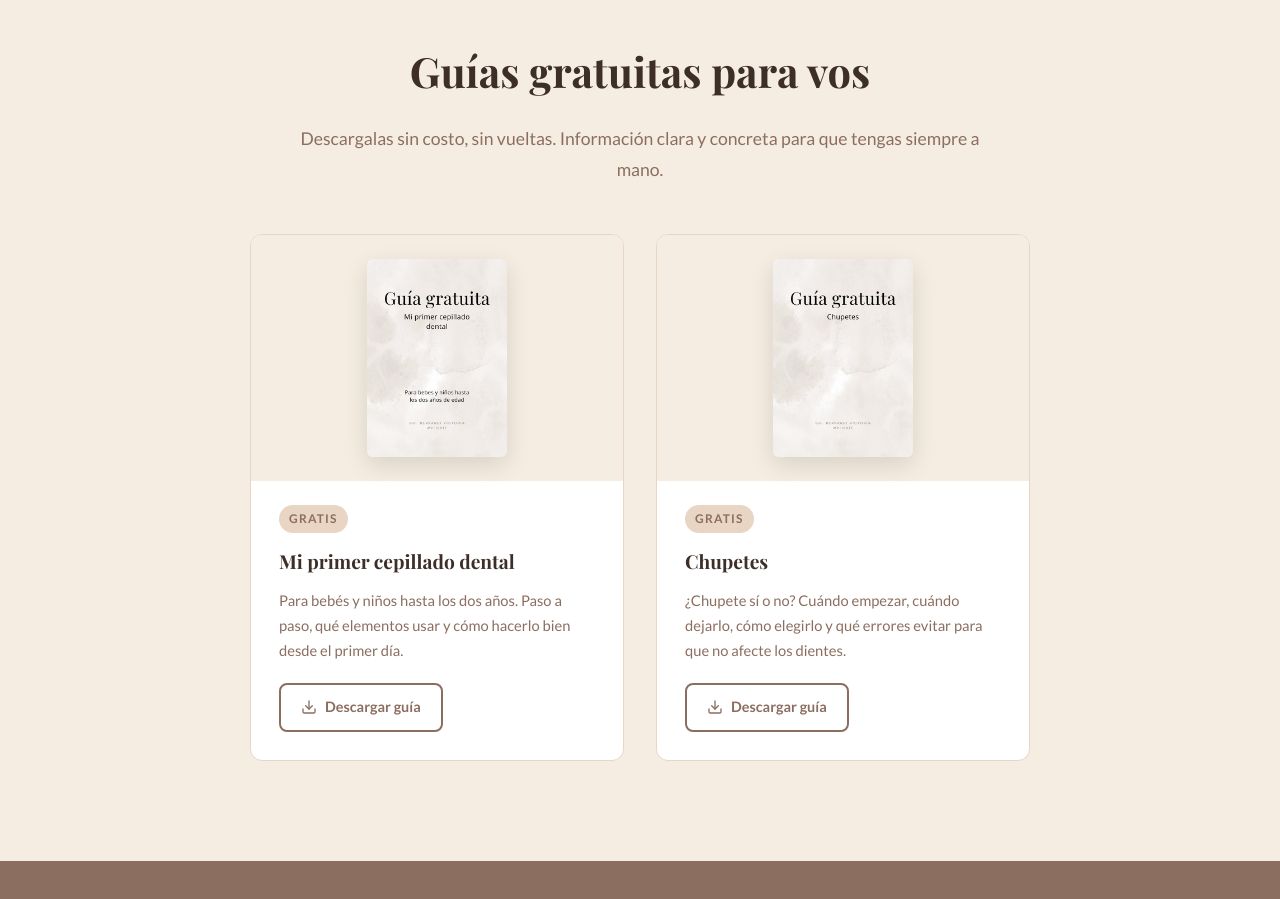
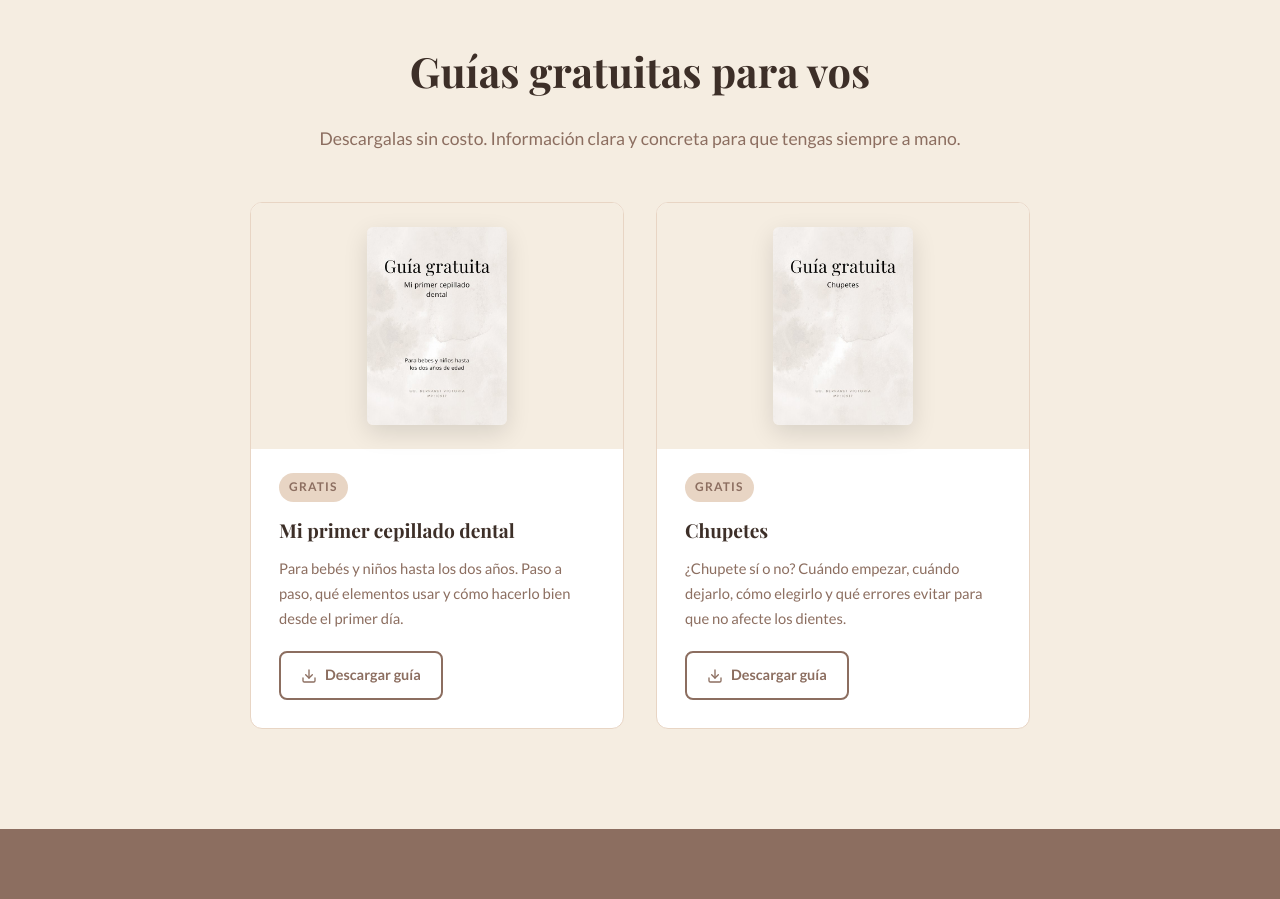
Before and after one commit to AdrianTorrez/victoriabernardi-od, a website: page index.html in a window 1280 px wide. Shown: the part 4820-5719 px from the top of the page. Drawn offline with nearby package versions, Linux system fonts and the light colour scheme; no server answers; a web font is replaced by a local one.

Commit message:
Ajustar texto sección guías gratuitas
Co-Authored-By: Claude Sonnet 4.6 <noreply@anthropic.com>

```diff
--- a/index.html
+++ b/index.html
@@ -271,7 +271,7 @@
   <section class="section section-alt" id="guias">
     <div class="container">
       <h2 class="section-title">Guías gratuitas para vos</h2>
-      <p class="section-lead">Descargalas sin costo, sin vueltas. Información clara y concreta para que tengas siempre a mano.</p>
+      <p class="section-lead">Descargalas sin costo. Información clara y concreta para que tengas siempre a mano.</p>
       <div class="guias-grid">
 
         <div class="guia-card">
```
